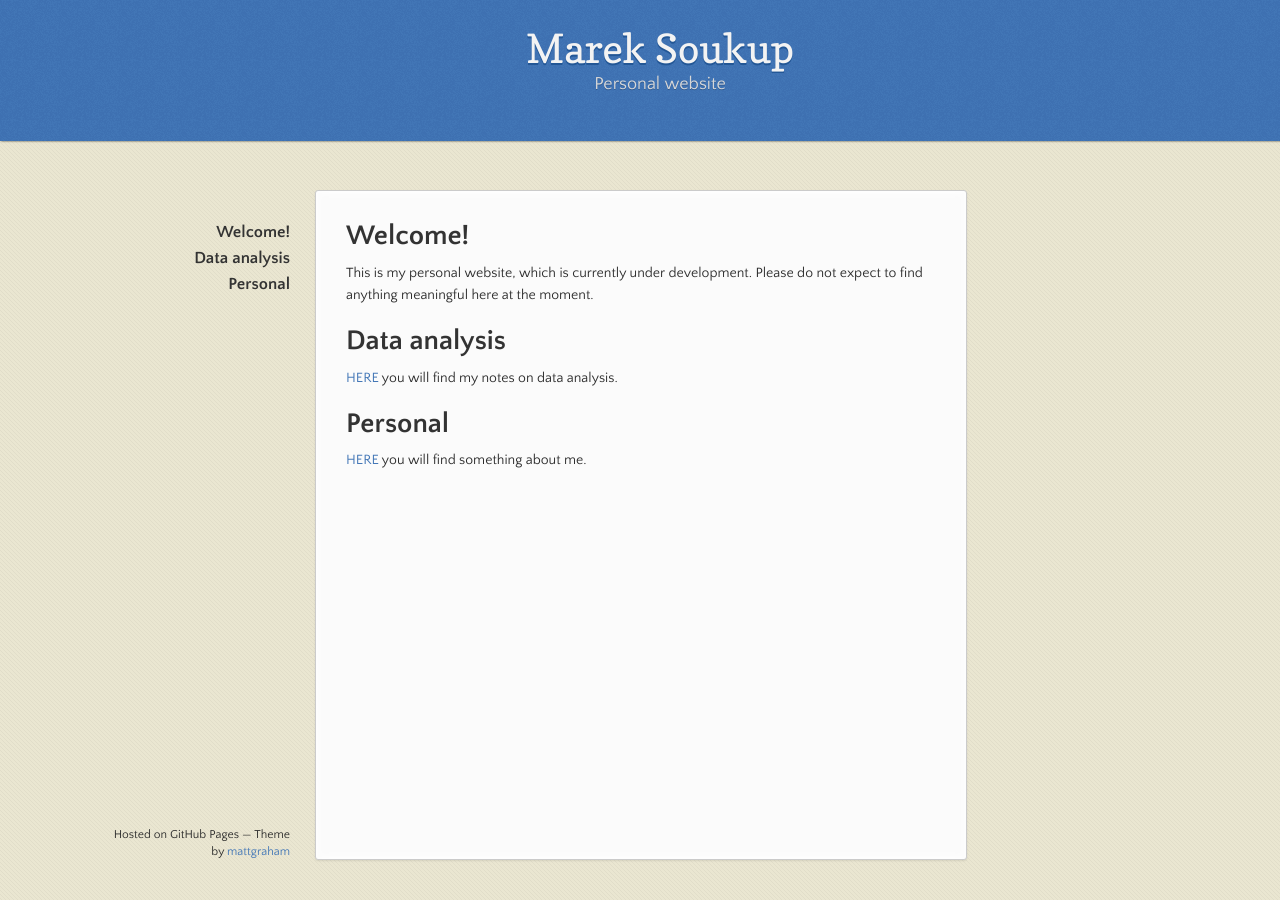
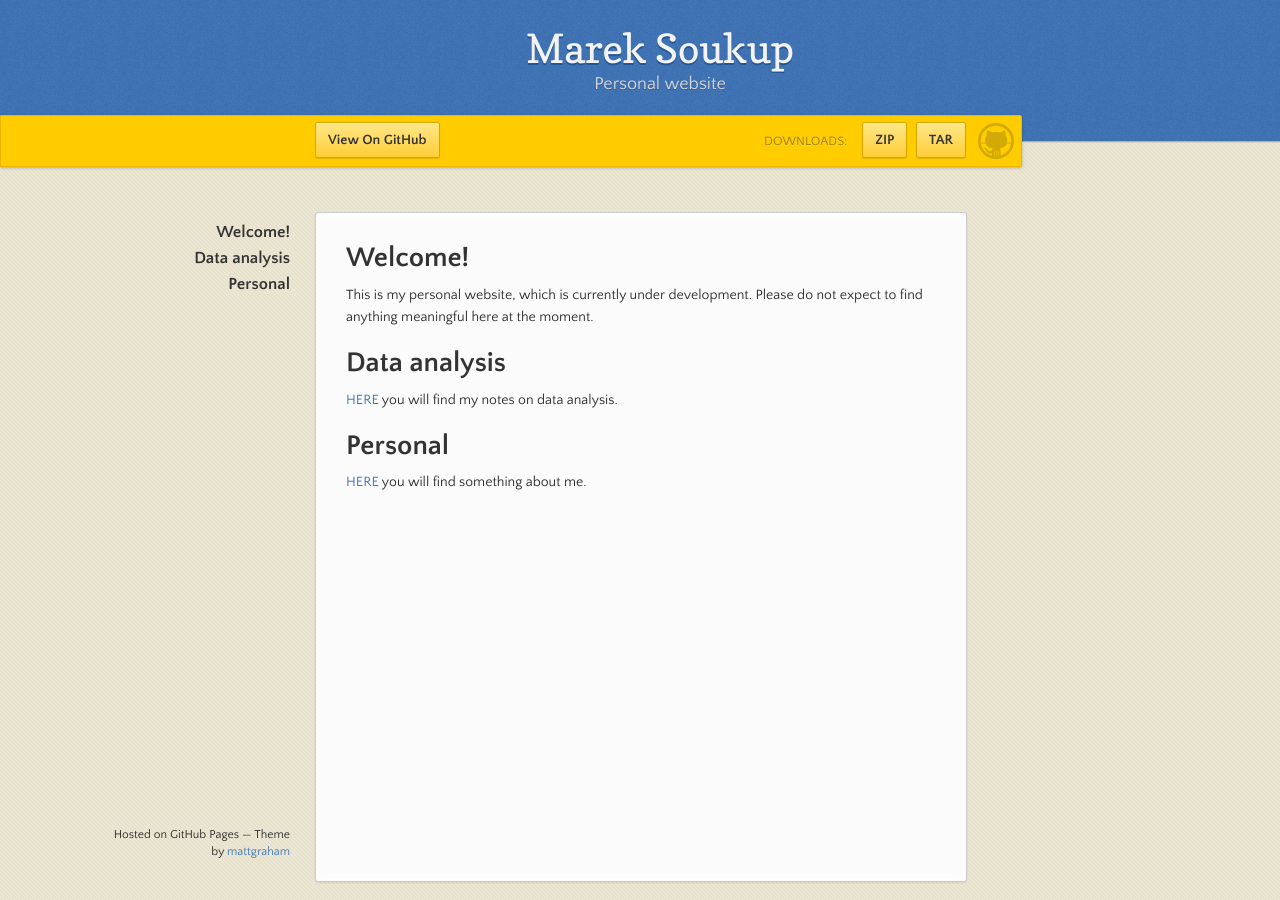
Before and after one commit to soukupmarek-edin/soukupmarek-edin.github.io, a Jekyll site: the page built from index.md, in a window 1280 px wide and 900 px high. Built offline with Jekyll 4.4.1, drawn with Linux system fonts in a browser that asks for light colours; Markdown is read by kramdown in place of the engine named in the settings; our own code applies the rules of GitHub Pages for plain Markdown files.

Commit message:
Update main_page_index.html

```diff
--- a/_layouts/main_page_index.html
+++ b/_layouts/main_page_index.html
@@ -24,9 +24,19 @@
       </header>
 
 
-<!--     <div id="banner">
-      soukup.mk@gmail.com
-      </div> -->
+<div id="banner">
+        <span id="logo"></span>
+        <a href="{{ site.github.repository_url }}" class="button fork"><strong>View On GitHub</strong></a>
+        {% if site.show_downloads %}
+          <div class="downloads">
+            <span>Downloads:</span>
+            <ul>
+              <li><a href="{{ site.github.zip_url }}" class="button">ZIP</a></li>
+              <li><a href="{{ site.github.tar_url }}" class="button">TAR</a></li>
+            </ul>
+          </div>
+        {% endif %}
+      </div> end banner
 
     <div class="wrapper">
       <nav>
```
